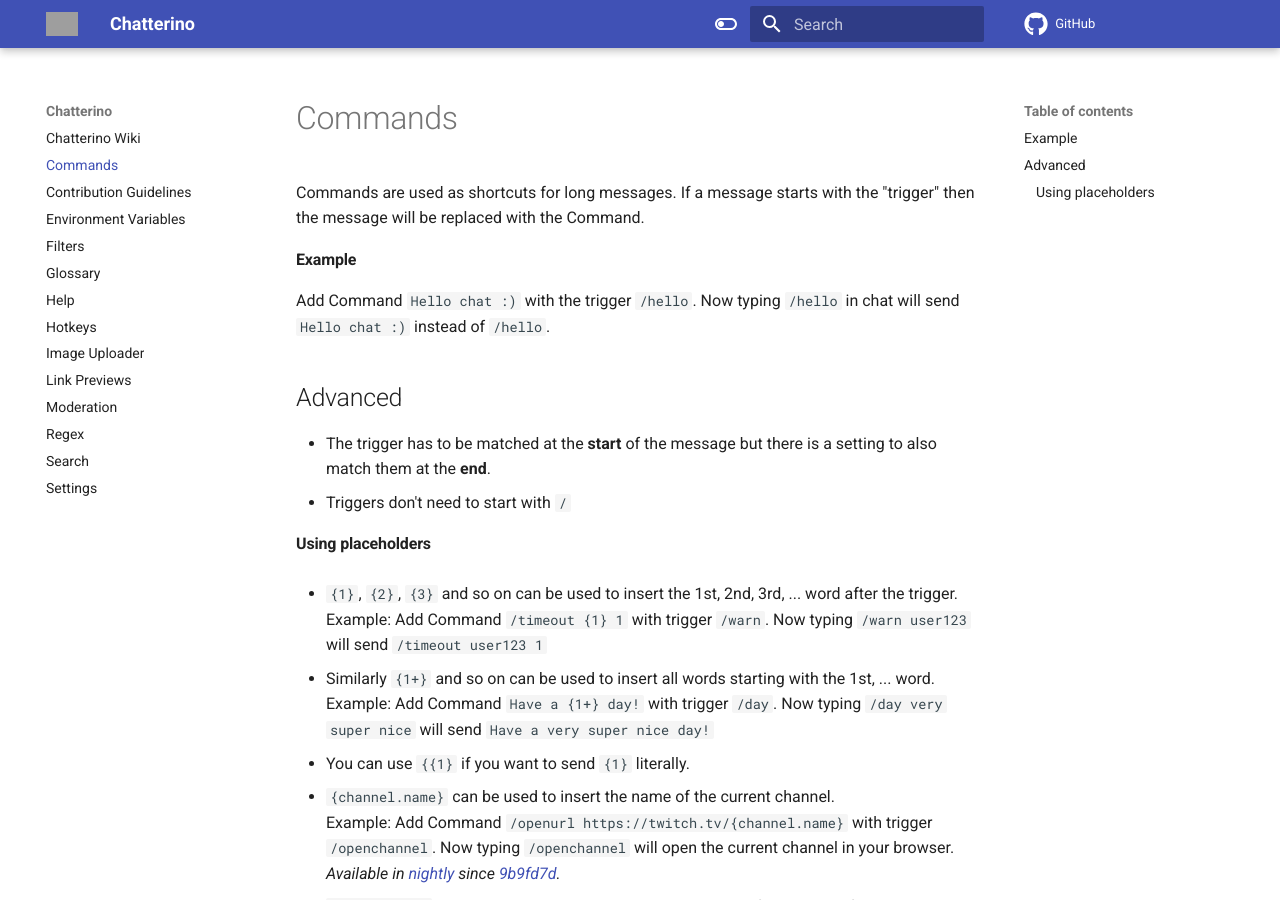
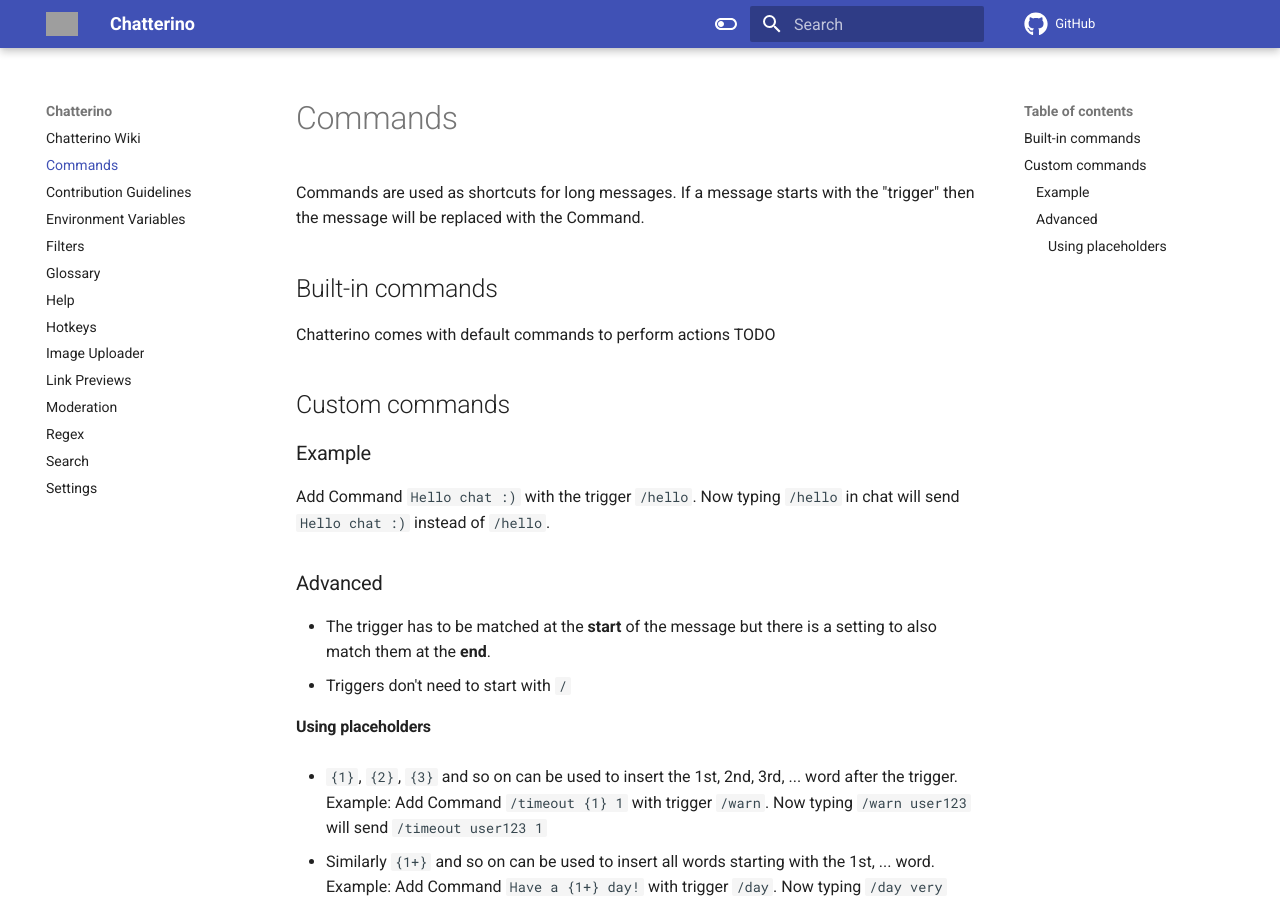
Before and after one commit to Chatterino/wiki, an MkDocs documentation site: the page built from docs/Commands.md, in a window 1280 px wide and 900 px high. Built offline with MkDocs 1.6.1 and Material for MkDocs 9.7.7, drawn with Linux system fonts in a browser that asks for light colours; comment, search, counter and statistics services are not loaded; grey boxes are pictures that could not be loaded.

Commit message:
feat(commands): restructure commands page for built-in section

```diff
--- a/docs/Commands.md
+++ b/docs/Commands.md
@@ -2,11 +2,17 @@
 
 Commands are used as shortcuts for long messages. If a message starts with the "trigger" then the message will be replaced with the Command.
 
-#### Example
+## Built-in commands
+
+Chatterino comes with default commands to perform actions TODO
+
+## Custom commands
+
+### Example
 
 Add Command `Hello chat :)` with the trigger `/hello`. Now typing `/hello` in chat will send `Hello chat :)` instead of `/hello`.
 
-## Advanced
+### Advanced
 
 - The trigger has to be matched at the **start** of the message but there is a setting to also match them at the **end**.
 - Triggers don't need to start with `/`
```
